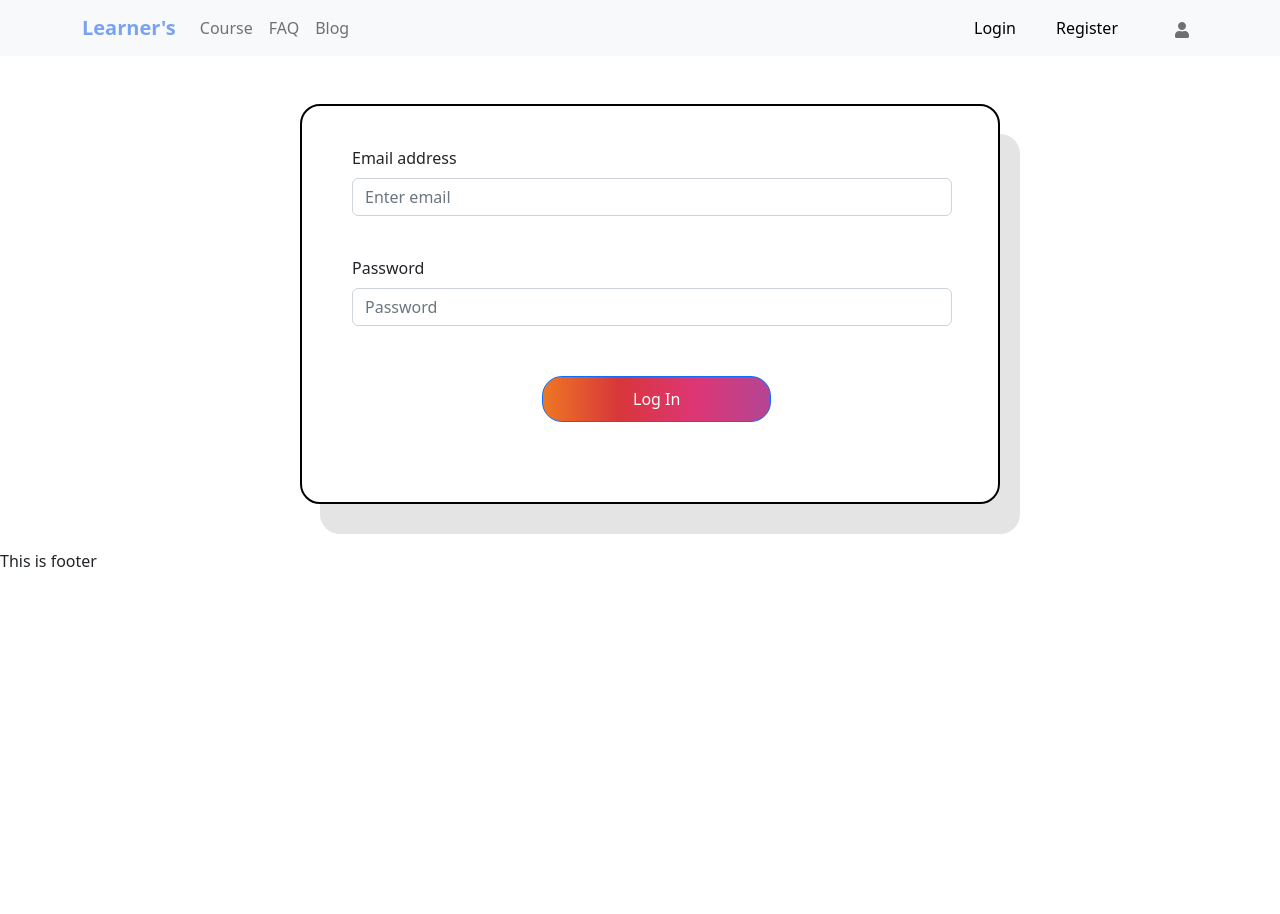
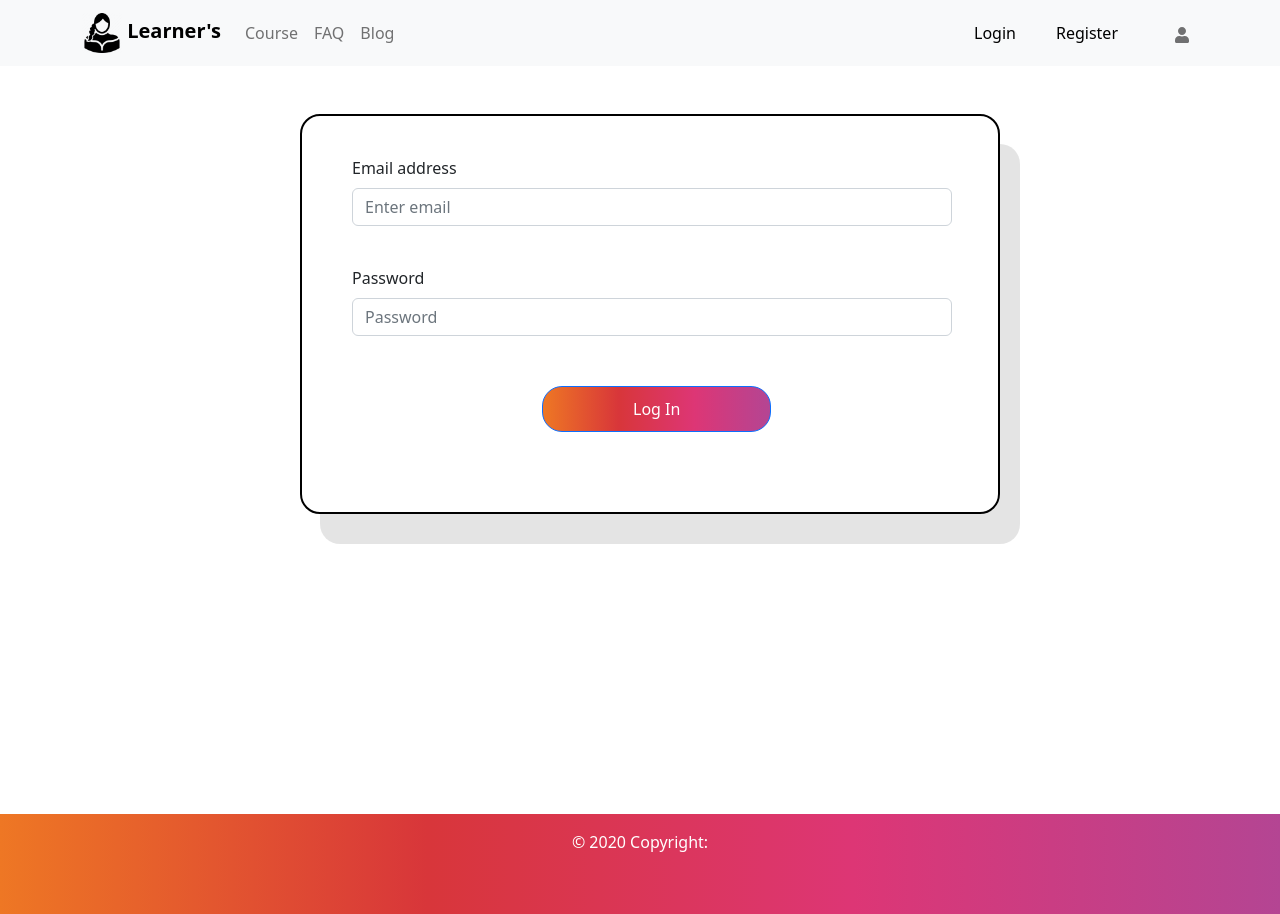
Before and after one commit to atnishat/Learning_Platform-Client-Side, a React (Create React App) app: page /login in a window 1280 px wide. Before the commit the page ends 800 px from the top, so only its background shows below. Built offline with nearby package versions, Linux system fonts and the light colour scheme; no server answers.

Commit message:
environment test

```diff
--- a/src/Context/AuthProvider/AuthProvider.js
+++ b/src/Context/AuthProvider/AuthProvider.js
@@ -1,5 +1,5 @@
 import React, { createContext } from 'react';
-import { createUserWithEmailAndPassword, getAuth, onAuthStateChanged, signInWithEmailAndPassword, signInWithPopup, signOut, updateProfile } from 'firebase/auth'
+import { createUserWithEmailAndPassword, getAuth, GithubAuthProvider, onAuthStateChanged, signInWithEmailAndPassword, signInWithPopup, signOut, updateProfile } from 'firebase/auth'
 import app from '../../firebase/firebase.init';
 import { useState } from 'react';
 import { useEffect } from 'react';
@@ -41,6 +41,13 @@ const AuthProvider = ({ children }) => {
     }
 
 
+    const githubLogin = () =>{
+        setUser(user);
+        return  signInWithPopup(auth,GithubAuthProvider);
+    }
+
+
+
 
     useEffect(() => {
         const unSubsCribe = onAuthStateChanged(auth, (currentUser) => {
@@ -53,7 +60,7 @@ const AuthProvider = ({ children }) => {
         }
     }, [])
 
-    const authInfo = { user, loader,updateUserProfile, providerLogIn, logOut, createUser, signIn };
+    const authInfo = { user, loader,updateUserProfile, providerLogIn, logOut, createUser, signIn , githubLogin};
 
 
     return (
--- /dev/null
+++ b/src/Pages/Shared/Footer/Footer.css
@@ -0,0 +1,5 @@
+#footer{
+    margin-top: 300px;
+    height: 100px;
+    background: linear-gradient(to right, #ee7724, #d8363a, #dd3675, #b44593);
+}
--- a/src/Pages/Shared/Footer/Footer.js
+++ b/src/Pages/Shared/Footer/Footer.js
@@ -1,11 +1,22 @@
 import React from 'react';
-
+import './Footer.css'
+import {
+  MDBFooter,
+  } from 'mdb-react-ui-kit';
 const Footer = () => {
     return (
-        <div>
-            <h6>This is footer</h6>
-        </div>
-    );
-};
+
+    <MDBFooter className='text-center' id='footer' color='white' bgColor='dark'>
+
+
+      <div className='text-center p-3'>
+        © 2020 Copyright:
+
+      </div>
+    </MDBFooter>
+  );
+}
+
+
 
 export default Footer;
--- a/src/Pages/Shared/Headers/Header.css
+++ b/src/Pages/Shared/Headers/Header.css
@@ -1,6 +1,6 @@
 .header-title {
     text-decoration: none;
-    color: #6495eddb;
+    color: black;
     font-weight: 800;
 }
 
@@ -19,7 +19,9 @@
     margin-right: 40px;
     color: black;
 }
-
+.logo-img{
+    width: 40px;
+}
 .reg {
     text-decoration: none;
     margin-right: 40px;
--- a/src/Pages/Shared/Headers/Header.js
+++ b/src/Pages/Shared/Headers/Header.js
@@ -5,6 +5,7 @@ import Nav from 'react-bootstrap/Nav';
 import Navbar from 'react-bootstrap/Navbar';
 import NavDropdown from 'react-bootstrap/NavDropdown';
 import { Button, Container, Image } from 'react-bootstrap';
+import img from '../../../asset/logo.jpg'
 import { Link } from 'react-router-dom';
 import './Header.css'
 import { useContext } from 'react';
@@ -27,7 +28,7 @@ const Header = () => {
     <div>
       <Navbar className='mb-4' collapseOnSelect expand="lg" bg="light" variant="light">
         <Container>
-          <Navbar.Brand> <Link to='/' className='header-title'>Learner's</Link> </Navbar.Brand>
+          <Navbar.Brand> <img src={img} alt="" className='logo-img'/> <Link to='/' className='header-title'>Learner's</Link> </Navbar.Brand>
           <Navbar.Toggle aria-controls="responsive-navbar-nav" />
           <Navbar.Collapse id="responsive-navbar-nav">
             <Nav className="me-auto">
--- a/src/Pages/Shared/loginbutton/Loginbutton.js
+++ b/src/Pages/Shared/loginbutton/Loginbutton.js
@@ -1,14 +1,18 @@
 import React from 'react';
 import { useContext } from 'react';
-import { GoogleAuthProvider } from 'firebase/auth';
+import { getAuth, GithubAuthProvider, GoogleAuthProvider, signInWithPopup } from 'firebase/auth';
 import { Button } from 'react-bootstrap';
 import { AuthContext } from '../../../Context/AuthProvider/AuthProvider';
 import './Loginbutton.css'
+import app from '../../../firebase/firebase.init';
+
+const auth = getAuth(app);
+
 
 const Loginbutton = () => {
     const { providerLogIn } = useContext(AuthContext);
     const googleProvider = new GoogleAuthProvider();
-
+    const githubProvider = new GithubAuthProvider();
 
     const handleGoogleSignIn = () =>{
         providerLogIn(googleProvider)
@@ -19,10 +23,23 @@ const Loginbutton = () => {
         .catch(error => console.error(error))
     }
 
+
+
+    const handleGitHubSignIn = () =>{
+        signInWithPopup(auth, githubProvider)
+        .then(result =>{
+            const user = result.user;
+            console.log(user);
+        })
+        .catch(error =>{
+            console.error('error', error)
+        })
+    }
+
     return (
         <div className='lg-sg'>
                   <Button  id='login' onClick={handleGoogleSignIn}>LogIn With Google</Button>
-            <Button  id='signin'>Log In with Github</Button>
+            <Button  id='signin' onClick={handleGitHubSignIn}>Log In with Github</Button>
         </div>
     );
 };
--- a/src/Routes/Routes/Route.js
+++ b/src/Routes/Routes/Route.js
@@ -9,6 +9,7 @@ import PrivateRoute from "../PrivateRoute/PrivateRoute";
 import Course from '../../Pages/Course/Course'
 import FAQ from '../../Pages/FAQ/FAQ'
 import Blog from "../../Pages/Blog/Blog";
+import PageNotFound from "../../pageNotFound/PageNotFound";
 
  export const routes = createBrowserRouter([
     {
@@ -52,6 +53,10 @@ import Blog from "../../Pages/Blog/Blog";
     {
         path:'/blog',
         element:<Blog></Blog>
+    },
+    {
+        path:'*',
+        element:<PageNotFound></PageNotFound>
     }
 
 ])
--- /dev/null
+++ b/src/pageNotFound/PageNotFound.js
@@ -0,0 +1,11 @@
+import React from 'react';
+
+const PageNotFound = () => {
+    return (
+        <div>
+            <h2>404 Page Not found</h2>
+        </div>
+    );
+};
+
+export default PageNotFound;
```
Also changed, not shown: src/asset/logo.jpg (renamed from src/asset/327-512.webp).
